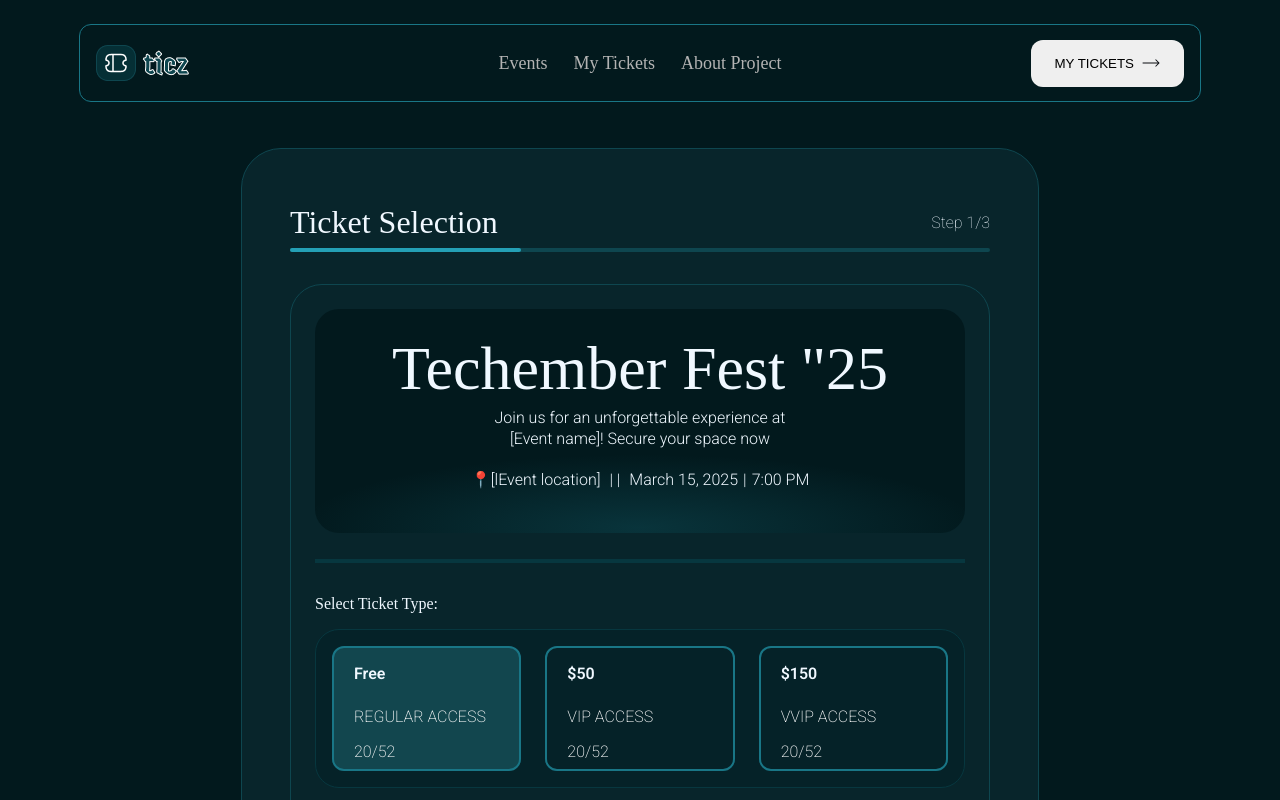
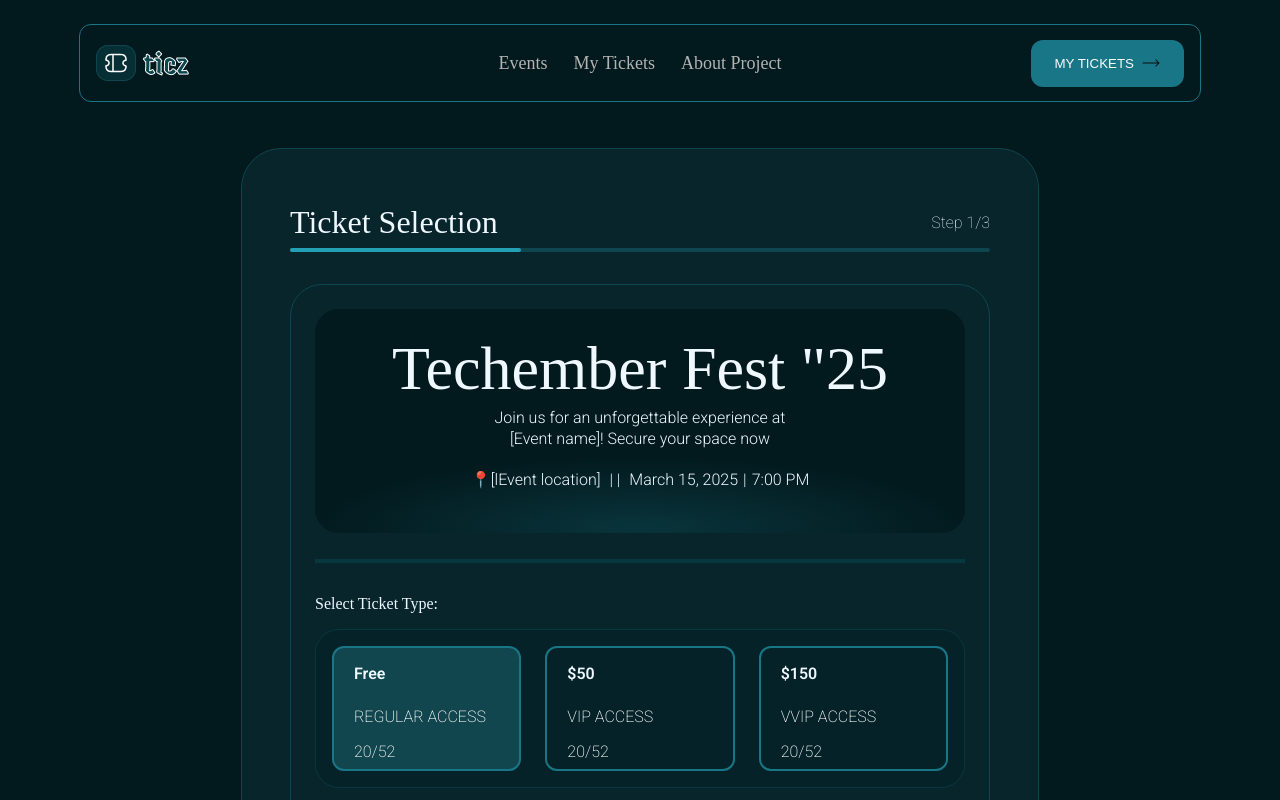
Before and after one commit to adexfit/TickectGenerator, a React (Vite) app: page / in a window 1280 px wide. In both pictures the pointer is over the button "MY TICKETS". Shown: the top 800 px of the page. Built offline with nearby package versions, Linux system fonts and the light colour scheme; a web font is replaced by a local one.

Commit message:
added hover state to my ticket button

```diff
--- a/src/App.css
+++ b/src/App.css
@@ -78,6 +78,11 @@ span a:hover {
   gap: 8px;
   outline: none;
   border: none;
+}
+
+.btn_nav:hover {
+  background-color: #197686;
+  color: #fafafa;
 }
 
 .logodiv {
@@ -244,7 +249,7 @@ hr {
 
 select {
   width: 100%;
-  padding: 16px 20px;
+  padding: 16px 10px;
   border: 1px solid #07373f;
   border-radius: 12px;
   background-color: #08252b;
```
